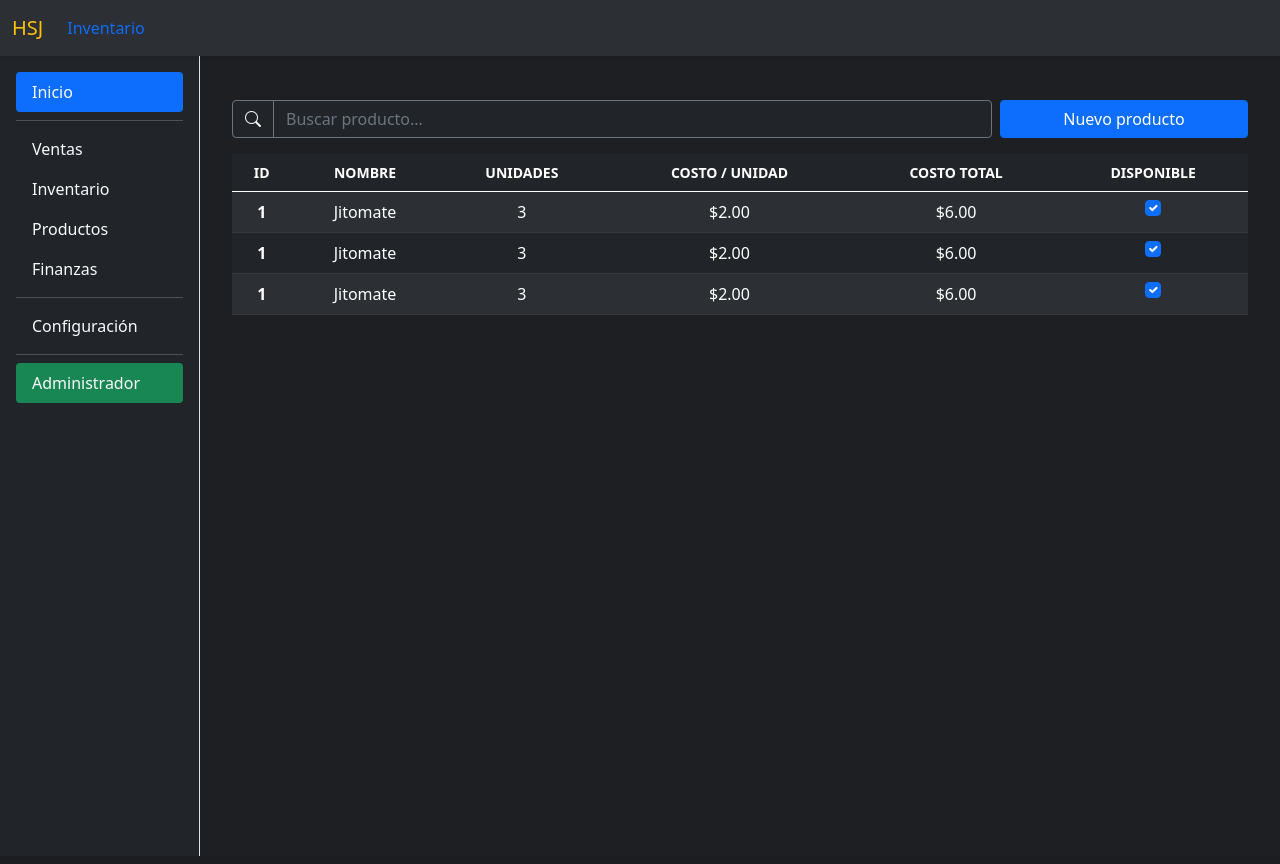
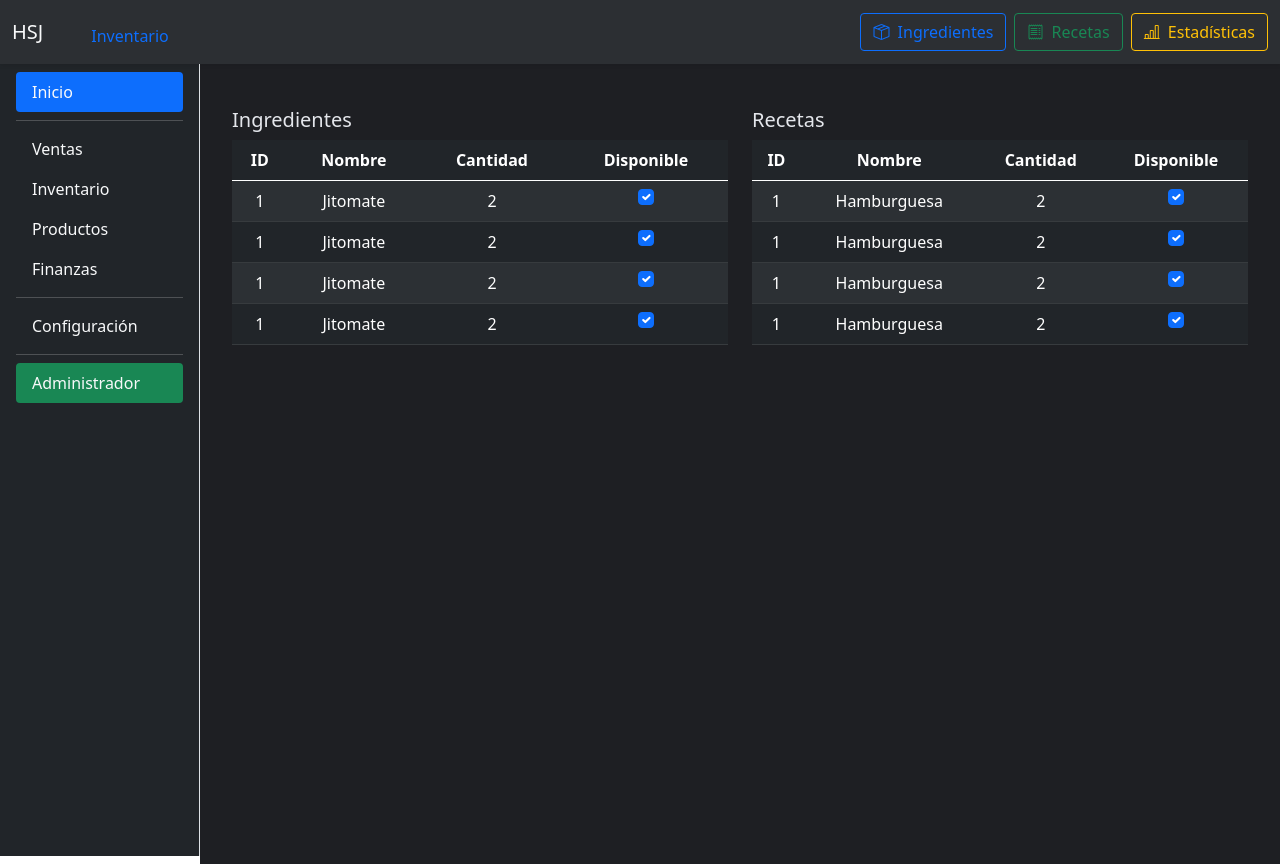
Before and after one commit to Schrodinger137/HSystem, a Django app: page /inventory in a window 1280 px wide. Run offline with Django 4.2, Linux system fonts and the light colour scheme.

Commit message:
inventory

```diff
--- a/HSystem/urls.py
+++ b/HSystem/urls.py
@@ -25,6 +25,7 @@ urlpatterns = [
     path('admin/', admin.site.urls),
     path('', inv_views.index, name='index'),
     path('inventory', inv_views.inventory, name='inventory'),
+    path('ingredientInventory', inv_views.ingredientInventory, name='ingredientInventory'),
     path('products/', prod_views.products, name='products'),
     path('sales/', sales_views.sales, name='sales'),
     path('finance/', fin_views.finance, name='finance'),
--- a/finance/templates/finance/finance.html
+++ b/finance/templates/finance/finance.html
@@ -3,7 +3,7 @@
 
 {% block title %}Finanzas{% endblock %}
 
-{% block headerOptions %}
+{% block breadCrumb %}
 <li class="nav-item">
     <a class="nav-link active text-primary" href="{% url 'finance' %}">Finanzas </a>
 </li>
--- a/inventory/templates/base.html
+++ b/inventory/templates/base.html
@@ -9,7 +9,8 @@
   <title>{% block title %}{% endblock %}</title>
 
   <link rel="stylesheet" href="{% static 'css/bootstrap.min.css' %}">
-  <link href="{% static 'css/bootstrap.min.css' %}"></script>
+  <link href="{% static 'css/bootstrap.min.css' %}">
+  </script>
   <link rel="stylesheet" href="https://cdn.jsdelivr.net/npm/bootstrap-icons@1.11.3/font/bootstrap-icons.min.css">
   <script src="https://cdn.jsdelivr.net/npm/chart.js"></script>
 
@@ -84,18 +85,27 @@
   {% include 'inc/sidebar.html' %}
   <nav class="navbar navbar-expand-lg navbar-dark-soft border-dark sticky-top shadow-sm" id="mainNavbar">
     <div class="container-fluid">
-      <a class="navbar-brand text-warning" href="{% url 'index' %}">HSJ</a>
+      <a class="navbar-brand text-light" href="{% url 'index' %}">HSJ</a>
       <button class="navbar-toggler" type="button" data-bs-toggle="collapse" data-bs-target="#navbarSupportedContent">
         <span class="navbar-toggler-icon"></span>
       </button>
 
       <div class="collapse navbar-collapse" id="navbarSupportedContent">
-        <ul class="navbar-nav me-auto mb-2 mb-lg-0">
+        <!-- Opciones de la izquierda -->
+        <nav aria-label="breadcrumb" class="px-3 pt-2">
+          <ol class="breadcrumb mb-0">
+            {% block breadCrumb %}{% endblock %}
+          </ol>
+        </nav>
+
+        <!-- Botón a la derecha -->
+        <div class="d-flex ms-auto align-items-center">
           {% block headerOptions %}
+          {% endblock %}
+        </div>
 
-          {% endblock %}
-        </ul>
       </div>
+
     </div>
   </nav>
 
--- a/inventory/templates/inventory/inventory.html
+++ b/inventory/templates/inventory/inventory.html
@@ -3,7 +3,7 @@
 
 {% block title %}Inventario{% endblock %}
 
-{% block headerOptions %}
+{% block breadCrumb %}
 <li class="nav-item">
     <a class="nav-link active text-primary" href="{% url 'inventory' %}">
         Inventario
@@ -11,67 +11,70 @@
 </li>
 {% endblock %}
 
+{% block headerOptions %}
+<div class="d-flex gap-2">
+    <a href="{% url 'ingredientInventory' %}" class="btn btn-outline-primary">
+        <i class="bi bi-box-seam me-1"></i>
+        Ingredientes
+    </a>
+
+    <a href="#" class="btn btn-outline-success">
+        <i class="bi bi-receipt me-1"></i>
+        Recetas
+    </a>
+
+    <a href="#" class="btn btn-outline-warning">
+        <i class="bi bi-bar-chart-line me-1"></i>
+        Estadísticas
+    </a>
+</div>
+{% endblock %}
+
 {% block content %}
 
 <div class="container mt-4">
-
-    <div class="row align-items-center mb-3 g-2">
-        <div class="col-md-8 col-lg-9">
-            <div class="input-group">
-                <span class="input-group-text bg-dark text-light border-secondary">
-                    <i class="bi bi-search"></i>
-                </span>
-                <input type="text" class="form-control bg-dark text-light border-secondary"
-                    placeholder="Buscar producto...">
-            </div>
-        </div>
-
-        <div class="col-md-4 col-lg-3 text-end">
-            <button class="btn btn-primary w-100 w-md-auto">
-                Nuevo producto
-            </button>
-        </div>
-    </div>
-
+    <div class="row">
+        <div class="col-md-6">
+            <h5>Ingredientes</h5>
             <div class="table-responsive">
                 <table class="table table-dark table-striped table-hover align-middle text-center">
-            <thead class="text-uppercase small">
+                    <thead>
                         <tr>
-                    <th scope="col">ID</th>
-                    <th scope="col">Nombre</th>
-                    <th scope="col">Unidades</th>
-                    <th scope="col">Costo / Unidad</th>
-                    <th scope="col">Costo Total</th>
-                    <th scope="col">Disponible</th>
+                            <th>ID</th>
+                            <th>Nombre</th>
+                            <th>Cantidad</th>
+                            <th>Disponible</th>
                         </tr>
                     </thead>
                     <tbody>
                         <tr>
-                    <th scope="row">1</th>
+                            <td>1</td>
                             <td>Jitomate</td>
-                    <td>3</td>
-                    <td>$2.00</td>
-                    <td>$6.00</td>
+                            <td>2</td>
                             <td>
                                 <input class="form-check-input m-0" type="checkbox" checked>
                             </td>
                         </tr>
                         <tr>
-                    <th scope="row">1</th>
+                            <td>1</td>
                             <td>Jitomate</td>
-                    <td>3</td>
-                    <td>$2.00</td>
-                    <td>$6.00</td>
+                            <td>2</td>
                             <td>
                                 <input class="form-check-input m-0" type="checkbox" checked>
                             </td>
                         </tr>
                         <tr>
-                    <th scope="row">1</th>
+                            <td>1</td>
                             <td>Jitomate</td>
-                    <td>3</td>
-                    <td>$2.00</td>
-                    <td>$6.00</td>
+                            <td>2</td>
+                            <td>
+                                <input class="form-check-input m-0" type="checkbox" checked>
+                            </td>
+                        </tr>
+                        <tr>
+                            <td>1</td>
+                            <td>Jitomate</td>
+                            <td>2</td>
                             <td>
                                 <input class="form-check-input m-0" type="checkbox" checked>
                             </td>
@@ -79,7 +82,59 @@
                     </tbody>
                 </table>
             </div>
-
         </div>
 
+        <div class="col-md-6">
+            <h5>Recetas</h5>
+            <div class="table-responsive">
+                <table class="table table-dark table-striped table-hover align-middle text-center">
+                    <thead>
+                        <tr>
+                            <th>ID</th>
+                            <th>Nombre</th>
+                            <th>Cantidad</th>
+                            <th>Disponible</th>
+                        </tr>
+                    </thead>
+                    <tbody>
+                        <tr>
+                            <td>1</td>
+                            <td>Hamburguesa</td>
+                            <td>2</td>
+                            <td>
+                                <input class="form-check-input m-0" type="checkbox" checked>
+                            </td>
+                        </tr>
+                        <tr>
+                            <td>1</td>
+                            <td>Hamburguesa</td>
+                            <td>2</td>
+                            <td>
+                                <input class="form-check-input m-0" type="checkbox" checked>
+                            </td>
+                        </tr>
+                        <tr>
+                            <td>1</td>
+                            <td>Hamburguesa</td>
+                            <td>2</td>
+                            <td>
+                                <input class="form-check-input m-0" type="checkbox" checked>
+                            </td>
+                        </tr>
+                        <tr>
+                            <td>1</td>
+                            <td>Hamburguesa</td>
+                            <td>2</td>
+                            <td>
+                                <input class="form-check-input m-0" type="checkbox" checked>
+                            </td>
+                        </tr>
+                    </tbody>
+                </table>
+            </div>
+        </div>
+    </div>
+</div>
+
+
 {% endblock %}
--- a/inventory/templates/principal/index.html
+++ b/inventory/templates/principal/index.html
@@ -3,7 +3,7 @@
 
 {% block title %}Inicio{% endblock %}
 
-{% block headerOptions %}
+{% block breadCrumb %}
 <li class="nav-item">
     <a class="nav-link active text-primary" href="{% url 'index' %}">Inicio</a>
 </li>
--- a/inventory/views.py
+++ b/inventory/views.py
@@ -6,3 +6,6 @@ def index(request):
 
 def inventory(request):
     return render(request, 'inventory/inventory.html')
+
+def ingredientInventory(request):
+    return render(request, 'inventory/ingredientInventory.html')
--- a/products/templates/products/products.html
+++ b/products/templates/products/products.html
@@ -3,7 +3,7 @@
 
 {% block title %}Productos{% endblock %}
 
-{% block headerOptions %}
+{% block breadCrumb %}
 <li class="nav-item">
     <a class="nav-link active text-primary" href="{% url 'products' %}">Productos </a>
 </li>
--- a/sales/templates/sales/sales.html
+++ b/sales/templates/sales/sales.html
@@ -3,7 +3,7 @@
 
 {% block title %}Ventas{% endblock %}
 
-{% block headerOptions %}
+{% block breadCrumb %}
 <li class="nav-item">
     <a class="nav-link active text-primary" href="{% url 'sales' %}">Ventas </a>
 </li>
```
Also changed, not shown: inventory/templates/inventory/ingredientInventory.html (added, +88 -0 lines). Lines whose indentation alone changed are shown as unchanged.
